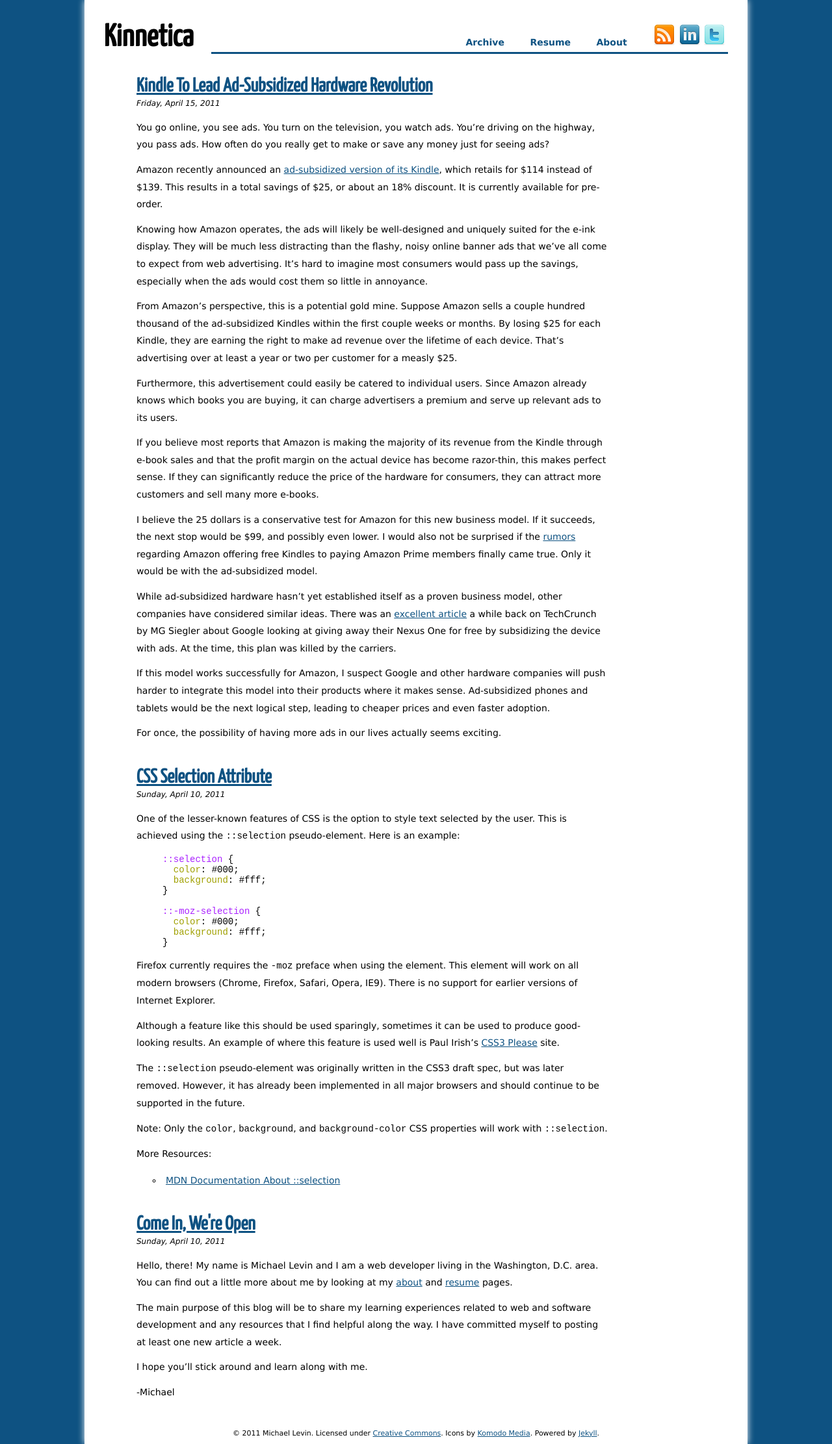
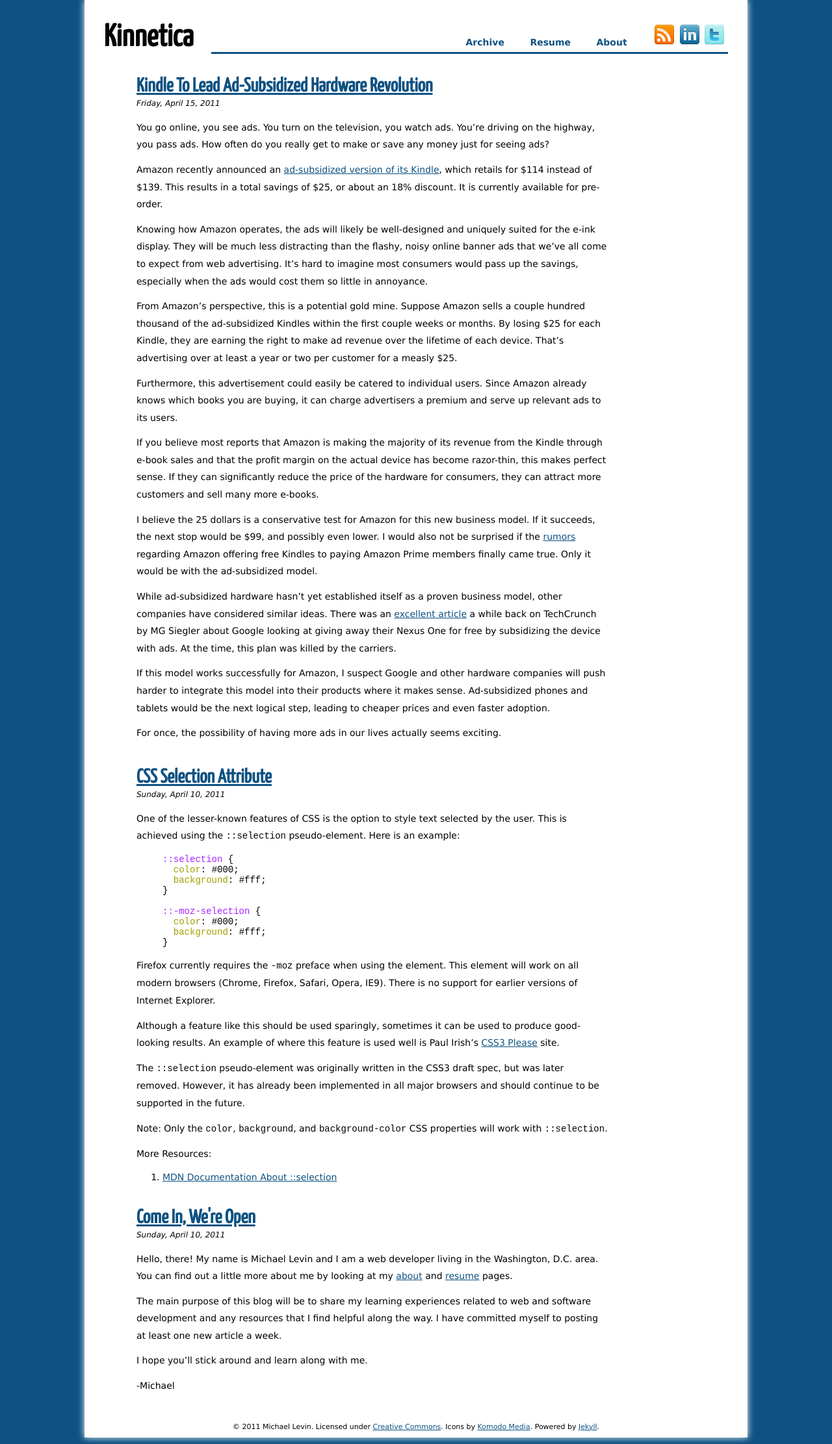
Before and after one commit to kinnetica/kinnetica.com, a Jekyll site: the page built from index.html, in a window 1280 px wide. Shown: the whole page at 65% size. Built offline with Jekyll 4.4.1, drawn with Linux system fonts in a browser that asks for light colours; Markdown is read by kramdown in place of the engine named in the settings.

Commit message:
Fixed stylesheet so only unordered lists have circle bullets

```diff
--- a/css/style.css
+++ b/css/style.css
@@ -125,7 +125,7 @@
   margin-top: 5px;
 }
 
-li {
+ul li {
   list-style: circle;
   padding: 5px;
 }
```
